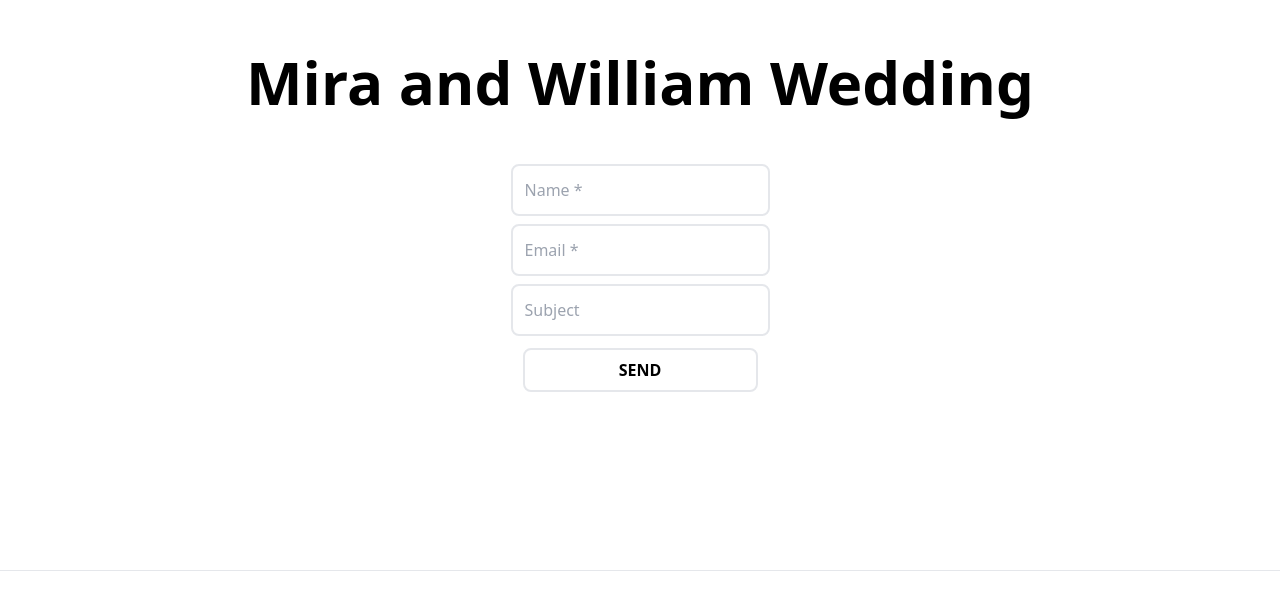
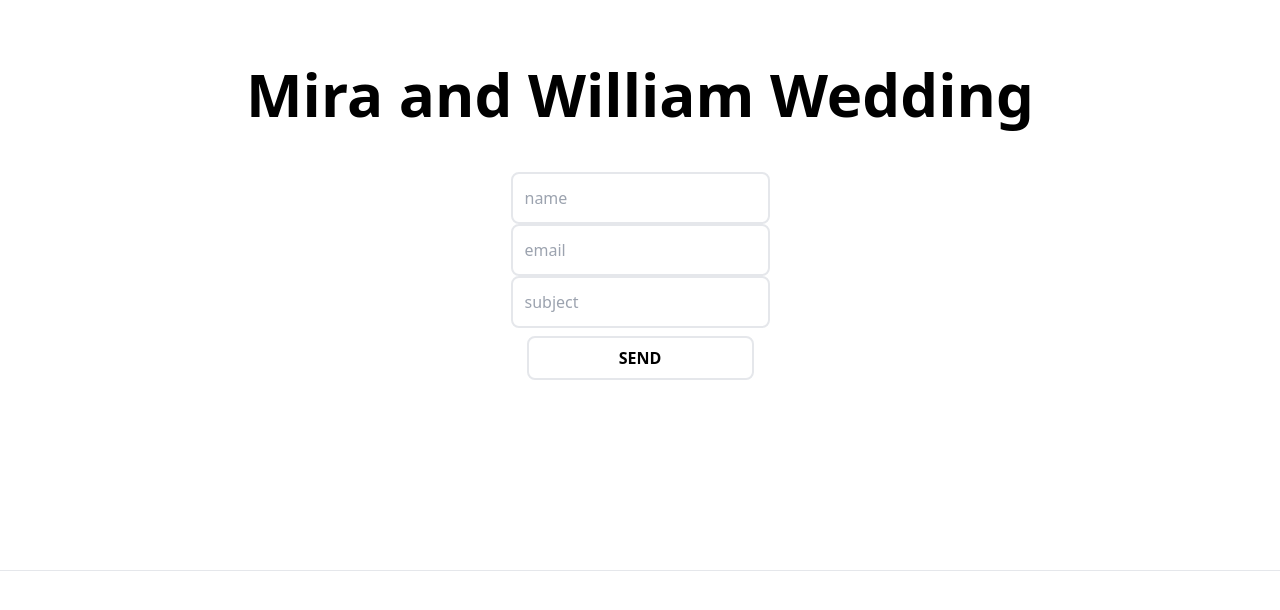
Before and after one commit to emilioziniades/mira-william-wedding, a Next.js app: page / in a window 1280 px wide. Shown: the part 126-736 px from the top of the page. Built offline with nearby package versions, Linux system fonts and the light colour scheme.

Commit message:
form stuff: simplified components, use js

```diff
--- a/components/formInput.tsx
+++ /dev/null
@@ -1,49 +0,0 @@
-import { FC } from "react";
-
-interface InputProps {
-  name: string;
-  placeholder: string;
-  type?: string;
-  textArea?: boolean;
-  required?: boolean;
-}
-
-const FormInput: FC<InputProps> = ({
-  type,
-  name,
-  placeholder,
-  textArea,
-  required,
-}) => {
-  const pStyles = "p-1";
-  const inputStyles = [
-    "w-full",
-    "border-2",
-    "rounded-lg",
-    "focus:ring-transparent",
-    "p-3",
-  ].join(" ");
-
-  return (
-    <p className={pStyles}>
-      {textArea ? (
-        <textarea
-          name={name}
-          placeholder={placeholder}
-          className={inputStyles + " resize-none"}
-          rows={5}
-        />
-      ) : (
-        <input
-          type={type}
-          name={name}
-          placeholder={required ? placeholder + " *" : placeholder}
-          className={inputStyles}
-          required={required}
-        />
-      )}
-    </p>
-  );
-};
-
-export default FormInput;
--- a/components/rsvpForm.tsx
+++ b/components/rsvpForm.tsx
@@ -1,5 +1,4 @@
-import { FC } from "react";
-import FormInput from "./formInput";
+import React, { FC, useState } from "react";
 
 const buttonClasses = [
   "hover:bg-gray-900",
@@ -15,24 +14,67 @@ const buttonClasses = [
   "rounded-lg",
 ].join(" ");
 
+const pStyles = "p-1";
+
+const inputStyles = [
+  "w-full",
+  "border-2",
+  "rounded-lg",
+  "focus:ring-transparent",
+  "p-3",
+].join(" ");
+
 const RsvpForm: FC = () => {
+  const [submitted, setSubmitted] = useState(false);
+  const handleSubmit = (e: React.ChangeEvent<HTMLFormElement>) => {
+    e.preventDefault();
+    let formData = new FormData(e.target);
+    fetch("/", {
+      method: "POST",
+      headers: { "Content-Type": "application/x-www-form-urlencoded" },
+      body: new URLSearchParams(formData as any).toString(),
+    })
+      .then(() => setSubmitted(true))
+      .catch((error) => alert(error));
+  };
+
   return (
     <form
+      id="rsvp-form"
       name="rsvp"
       method="POST"
       className="flex flex-col content-center"
       data-netlify="true"
       netlify-honeypot="bot-field"
-      action="/"
+      onSubmit={handleSubmit}
     >
       <input type="hidden" name="form-name" value="rsvp" />
       <input type="hidden" name="bot-field" />
-      <FormInput type="text" name="name" placeholder="Name" required />
-      <FormInput type="email" name="email" placeholder="Email" required />
-      <FormInput type="text" name="subject" placeholder="Subject" />
+      <input
+        type="text"
+        name="name"
+        placeholder="name"
+        className={inputStyles}
+        required
+      />
+      <input
+        type="email"
+        name="email"
+        placeholder="email"
+        className={inputStyles}
+        required
+      />
+      <input
+        type="text"
+        name="subject"
+        placeholder="subject"
+        className={inputStyles}
+        required
+      />
       <button type="submit" className={buttonClasses}>
-        Send
+        send
       </button>
+      {submitted && <h1 className="text-bold">Submission received! Thanks</h1>}
     </form>
   );
 };
```
